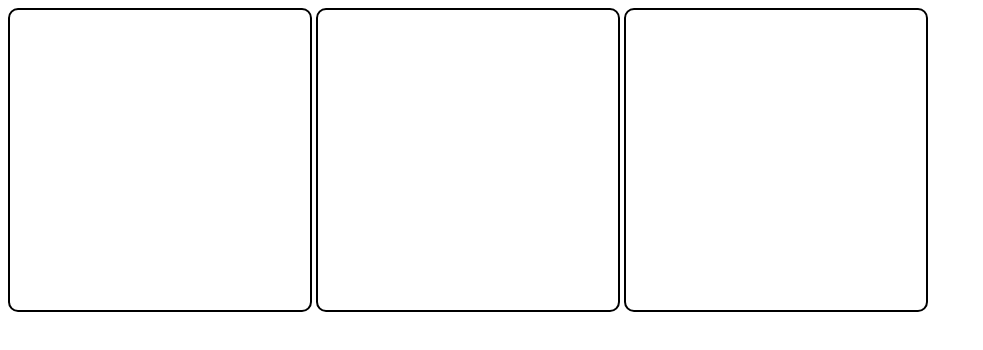
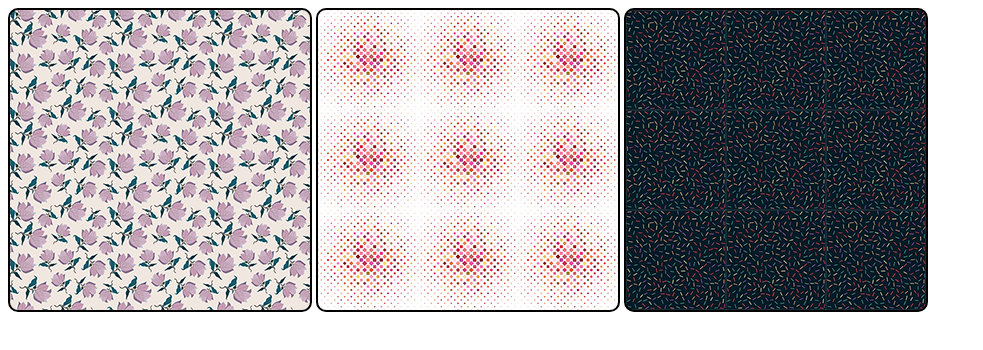
Before and after one commit to gafioroti/CSS, a plain HTML site: page mod3-001/fundo.html in a window 1280 px wide. Shown: the whole page, without its empty margins (0-983 px from the left). Drawn offline with Linux system fonts and the light colour scheme.

Commit message:
Update fundo.html

```diff
--- a/mod3-001/fundo.html
+++ b/mod3-001/fundo.html
@@ -10,8 +10,21 @@
             display: inline-block;
             border-radius: 10px;
             border: 2px solid black;
+            background-color: lightgray;
             width: 300px;
             height: 300px;
+        }
+
+        #q1 {
+            background-image: url('imagens/pattern003.png');
+        }
+
+        #q2 {
+            background-image: url('imagens/pattern002.png');
+        }
+
+        #q3 {
+            background-image: url('imagens/pattern001.png');
         }
     </style>
 </head>
```
